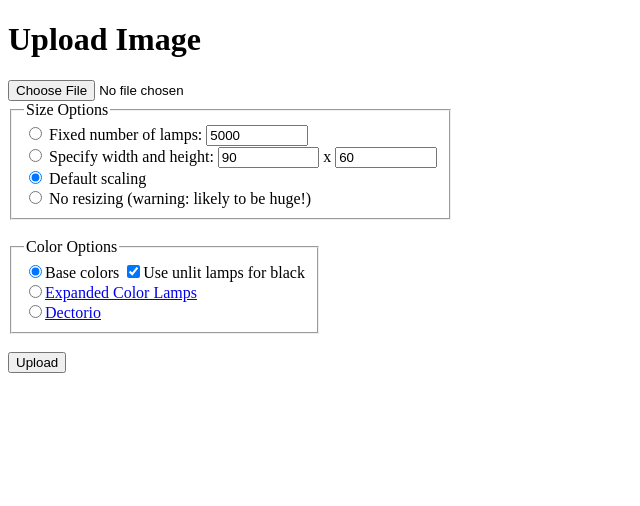
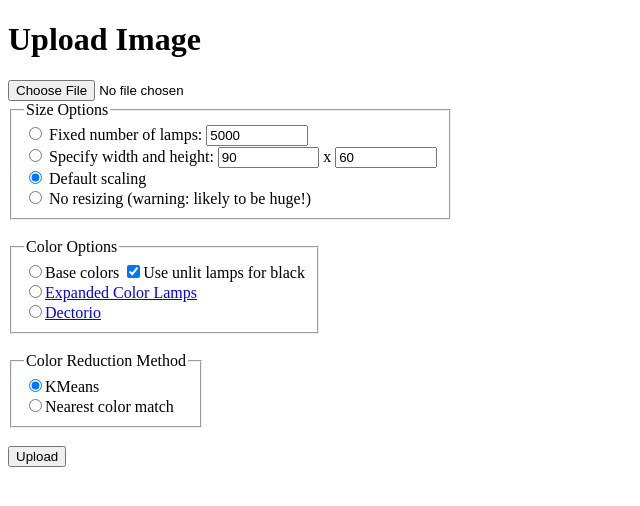
Before and after one commit to AngledLuffa/factorio-lamps, a Flask app: page /factorio_lamps in a window 1280 px wide. Shown: the top 506 px of the page, without its empty margins (0-640 px from the left). Run offline with Flask 2, Linux system fonts and the light colour scheme.

Commit message:
Add (hopefully) an option for kmeans/nearest

```diff
--- a/app.py
+++ b/app.py
@@ -61,7 +61,11 @@ def process_lamps():
             if not bool(request.form.get('base_black', None)):
                 colors = [x for x in colors if x.name != 'signal-black']
 
-        bp, new_image = lamps.convert_image_to_blueprint_kmeans(image, colors, disable_black)
+        method = request.form.get('method', 'kmeans')
+        if method == 'kmeans':
+            bp, _ = lamps.convert_image_to_blueprint_kmeans(image, colors, disable_black)
+        elif method == 'nearest':
+            bp, _ = lamps.convert_image_to_blueprint_nearest(image, colors, disable_black)
 
         preview_image = lamps.convert_blueprint_to_preview(bp, colors)
         f = io.BytesIO()
--- a/templates/lamp.html
+++ b/templates/lamp.html
@@ -5,6 +5,7 @@
          display: inline-block;
     }
 </style>
+
 <form method=post enctype=multipart/form-data>
   <input type=file name=file>
 <br>
@@ -21,7 +22,9 @@
 <br>
   <input type=radio name=resize value=none> No resizing (warning: likely to be huge!)
 </fieldset></div>
+
 <br>
+
 <div><fieldset class="fieldset-auto-width">
   <legend>Color Options</legend>
   <input type=radio name=color value=base checked>Base colors
@@ -30,6 +33,13 @@
   <input type=radio name=color value=expanded><a href="https://mods.factorio.com/mod/Expanded_Color_Lamps">Expanded Color Lamps</a><br>
   <input type=radio name=color value=dectorio><a href="https://mods.factorio.com/mod/Dectorio">Dectorio</a><br>
 </fieldset></div>
+<br>
+<div><fieldset class="fieldset-auto-width">
+  <legend>Color Reduction Method</legend>
+  <input type=radio name=color value=kmeans checked>KMeans<br>
+  <input type=radio name=color value=nearest>Nearest color match<br>
+</fieldset></div>
+
 <br>
   <input type=submit value=Upload>
 <br>
```
